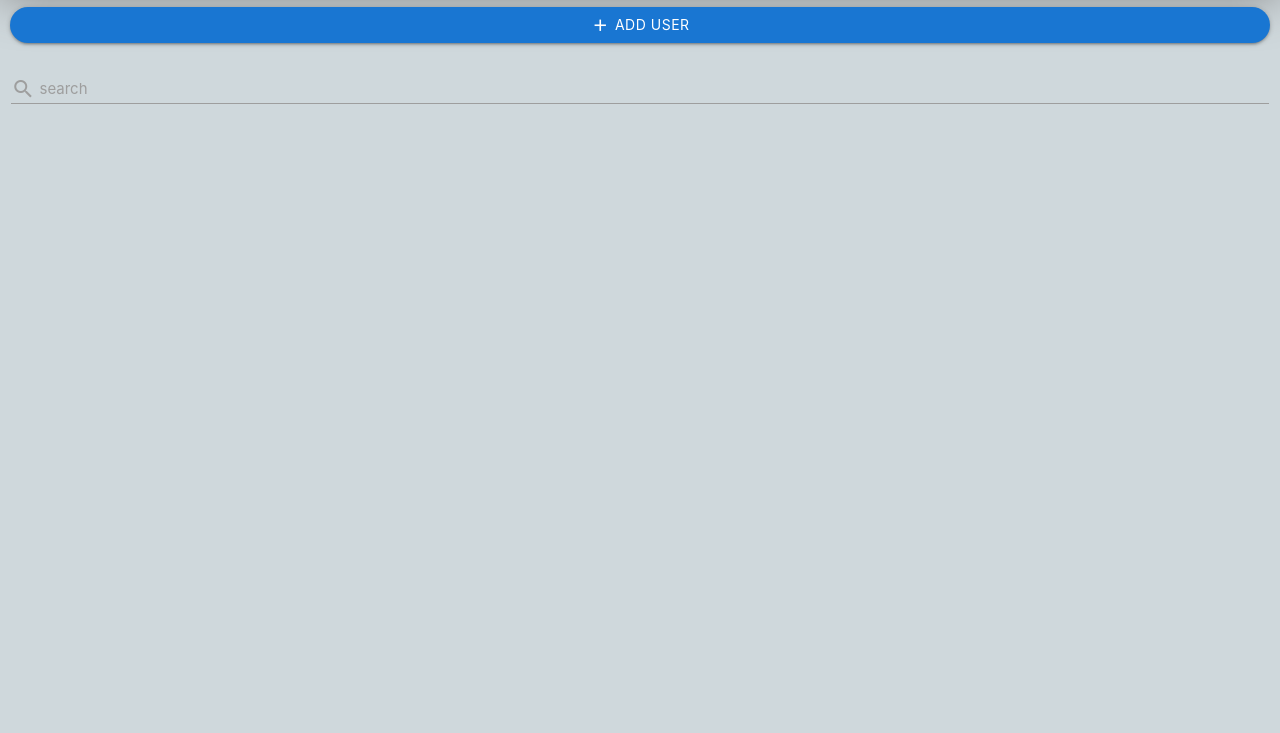
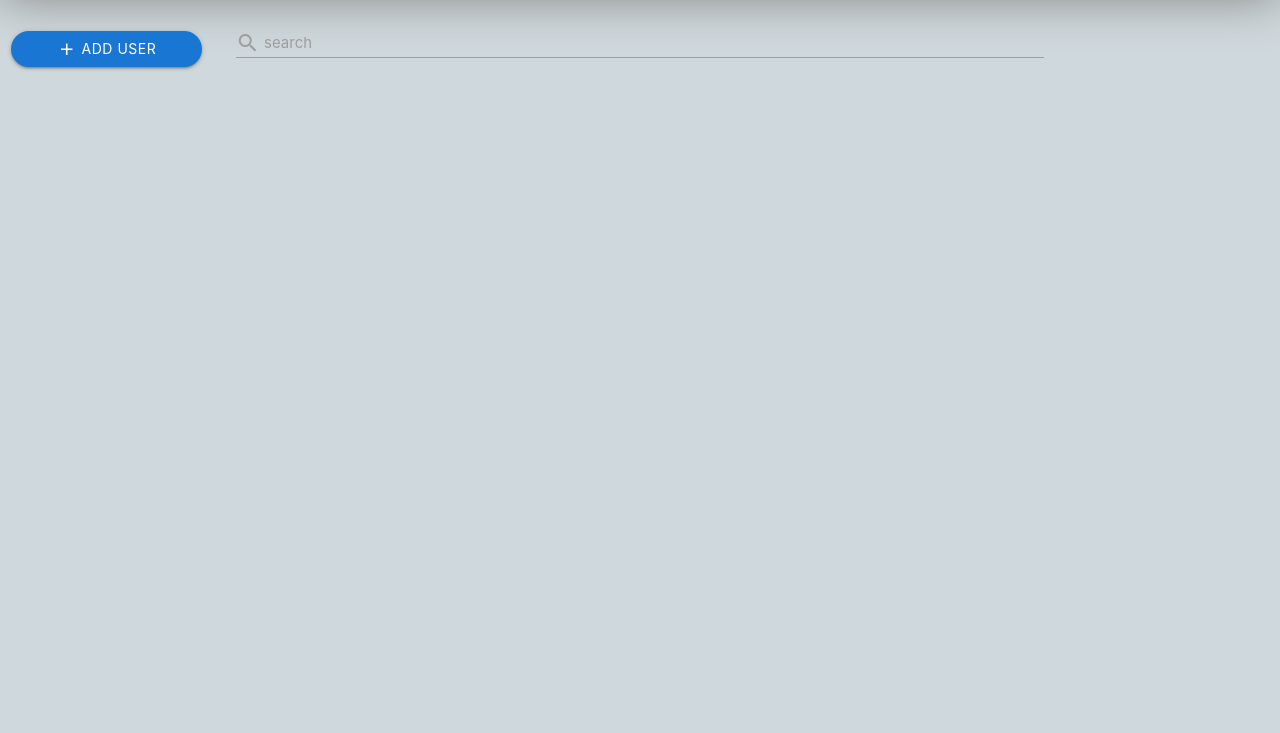
Before and after one commit to amseinn/start, a plain HTML site: page users.html in a window 1280 px wide. Shown: the part 67-800 px from the top of the page. Drawn offline with Linux system fonts and the light colour scheme.

Commit message:
13th step grid

```diff
--- a/css/style.css
+++ b/css/style.css
@@ -2,6 +2,19 @@
       .top_navbar{
         box-shadow: 0 0 50px gray !important ;
       }
+
+      #top_actions_section{
+        display: flex !important;
+        align-items:center !important;
+
+      }
+}
+
+.place{
+    /* vertical-align: top; */
+    position: relative;
+    top: 7px;
+    /* also we can use a one class from mz in the name of "pos-relative top-7" */
 }
 /* .button{
     position: relative;
@@ -19,8 +32,3 @@
     vertical-align: middle;
     transition: .5s ease-out;
 } */
-.place{
-    /* vertical-align: top; */
-    position: relative;
-    top: 7px;
-}
--- a/users.html
+++ b/users.html
@@ -71,25 +71,28 @@
 
     <!-- ______________content section___________start______ -->
 
-    <section id="top_actions_section">
+    <section id="top_actions_section" class="row">
         <!--______add button________ -->
-    <div class="p-l-10 p-r-10 p-t-10">
+        <div class="p-l-10 p-r-10 p-t-10 col s12 m3 l2">
             <button class="waves-effect waves-light btn blue darken-2 p-l-30 p-r-30 w-full rounded_pill flex-c">
                 <i class="material-icons m-r-5">add</i>
                 Add User
             </button>
         </div>
         <!--______search section________ -->
-    <div class="row">
+        <div class="row col s12 m9 l8">
             <div class="input-field col s12">
                 <input id="search" type="text" class="validate">
                 <label for="search">
                     <i class="material-icons place">search</i>
                     search
                 </label>
-
             </div>
         </div>
+
+        <div class="col s12 l2 hide-on-med-and-down"></div>
+
+
     </section>
 
     <!-- ______________content section___________end______ -->
```
Lines whose indentation alone changed are shown as unchanged.
